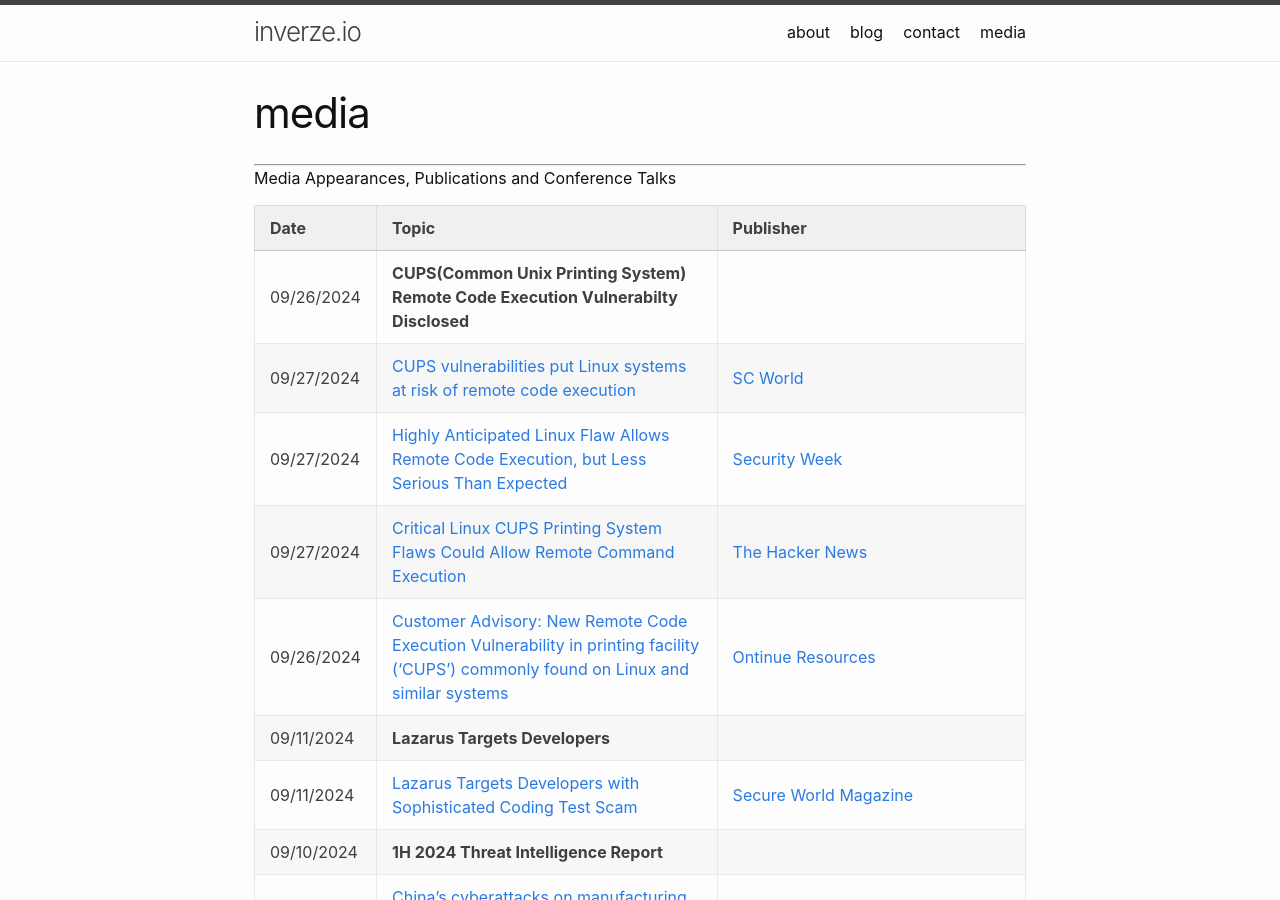
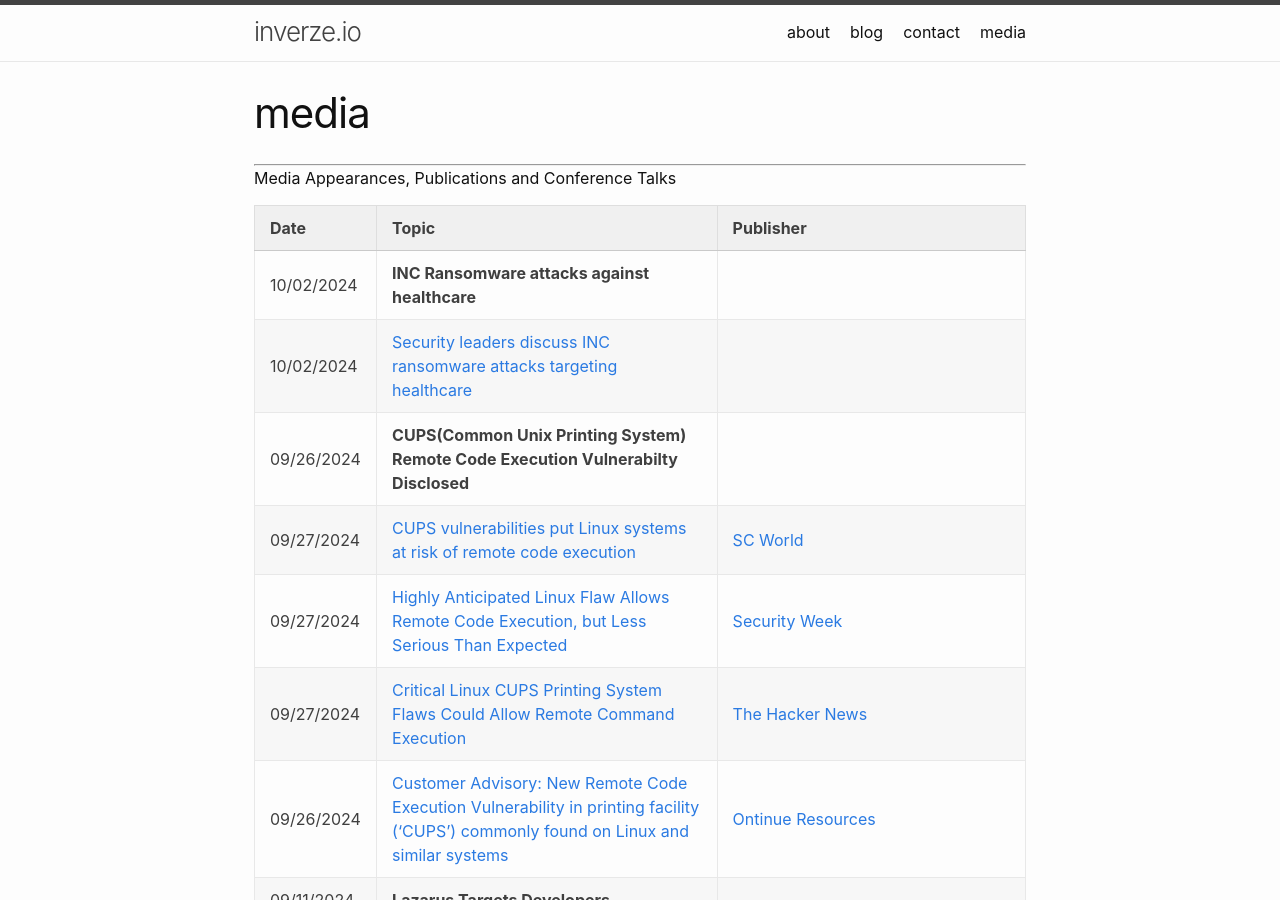
Before and after one commit to inverzeio/blog, a Jekyll site: the page built from media.md, in a window 1280 px wide and 900 px high. Built offline with Jekyll 4.4.1, drawn with Linux system fonts in a browser that asks for light colours.

Commit message:
Update media.md

```diff
--- a/media.md
+++ b/media.md
@@ -9,6 +9,8 @@ Media Appearances, Publications and Conference Talks
 
 | Date | Topic | Publisher |
 | ------------- | :------------- | :------------- |
+| 10/02/2024 | **INC Ransomware attacks against healthcare** ||
+| 10/02/2024 | [Security leaders discuss INC ransomware attacks targeting healthcare](https://www.securitymagazine.com/articles/101084-security-leaders-discuss-inc-ransomware-attacks-targeting-healthcare/) |
 | 09/26/2024 | **CUPS(Common Unix Printing System) Remote Code Execution Vulnerabilty Disclosed** ||
 | 09/27/2024 | [CUPS vulnerabilities put Linux systems at risk of remote code execution](https://www.scworld.com/news/cups-vulnerabilities-put-linux-systems-at-risk-of-remote-code-execution) | [SC World](https://www.scworld.com) |
 | 09/27/2024 | [Highly Anticipated Linux Flaw Allows Remote Code Execution, but Less Serious Than Expected](https://www.securityweek.com/highly-anticipated-linux-flaw-allows-remote-code-execution-but-less-serious-than-expected/) | [Security Week](https://www.securityweek.com) |
```
